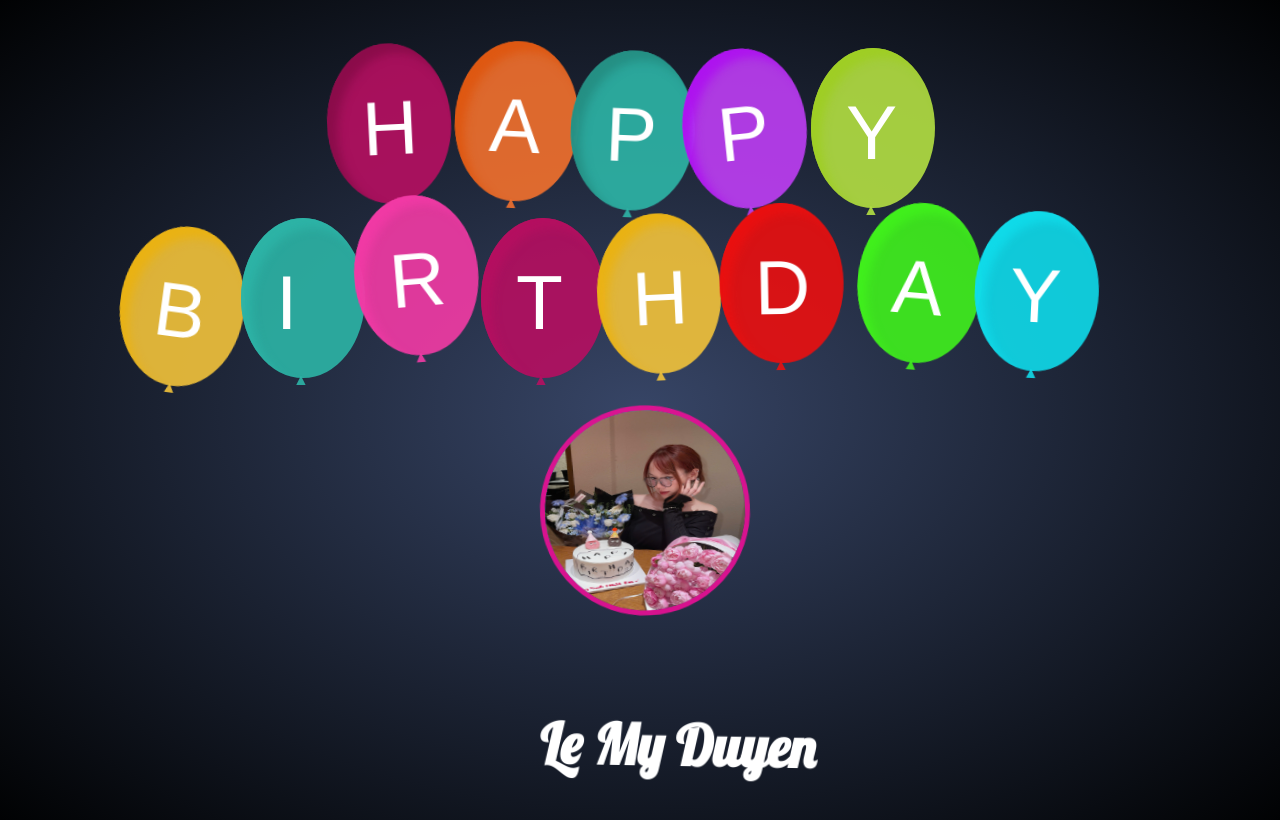
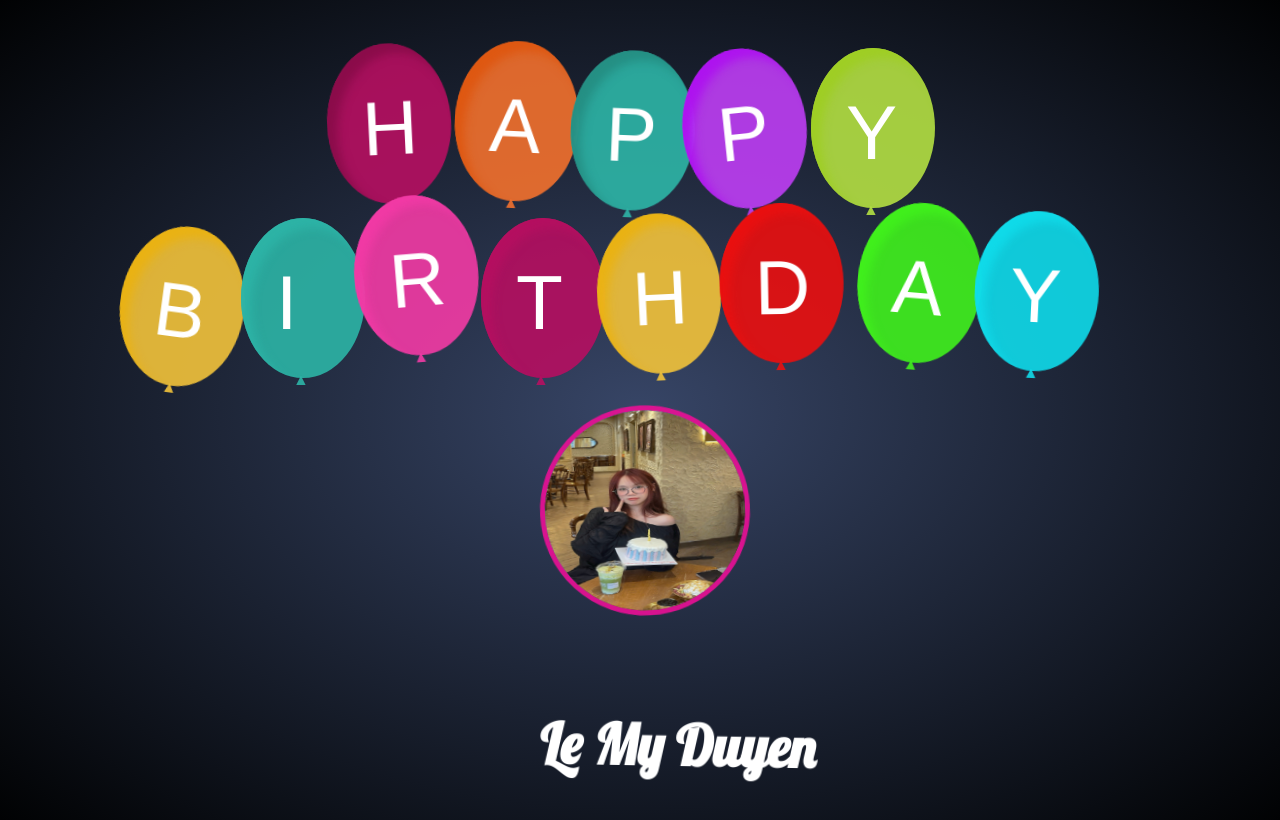
Before and after one commit to udanchi3105-hue/abc, a plain HTML site: page index.html in a window 1280 px wide. Drawn offline with nearby package versions, Linux system fonts and the light colour scheme; a web font is replaced by a local one.

Commit message:
Add files via upload

```diff
--- a/index.html
+++ b/index.html
@@ -58,7 +58,7 @@
             </div>
             <div class="avatar">
                 <!-- 3. Avatar của người bạn muốn gởi lời chúc -->
-                <img src="./md1.jpg" alt="" class="avatar__img" onclick="showMessage()" />
+                <img src="./md.jpg" alt="" class="avatar__img" onclick="showMessage()" />
                 <!-- 4. Tên của người đó -->
                 <h1 onclick="showMessage()" class="avatar__title">Le My Duyen</h1>
             </div>
```
